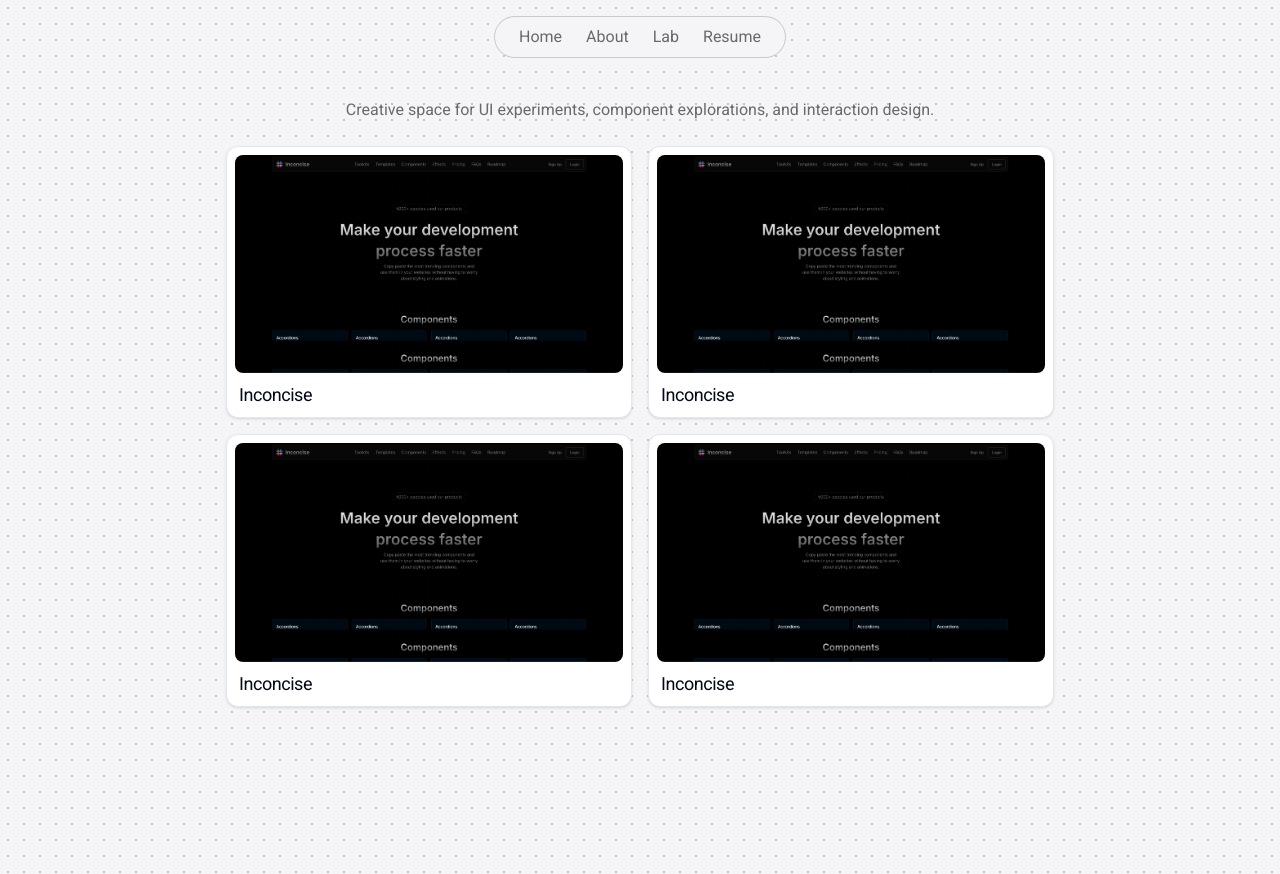
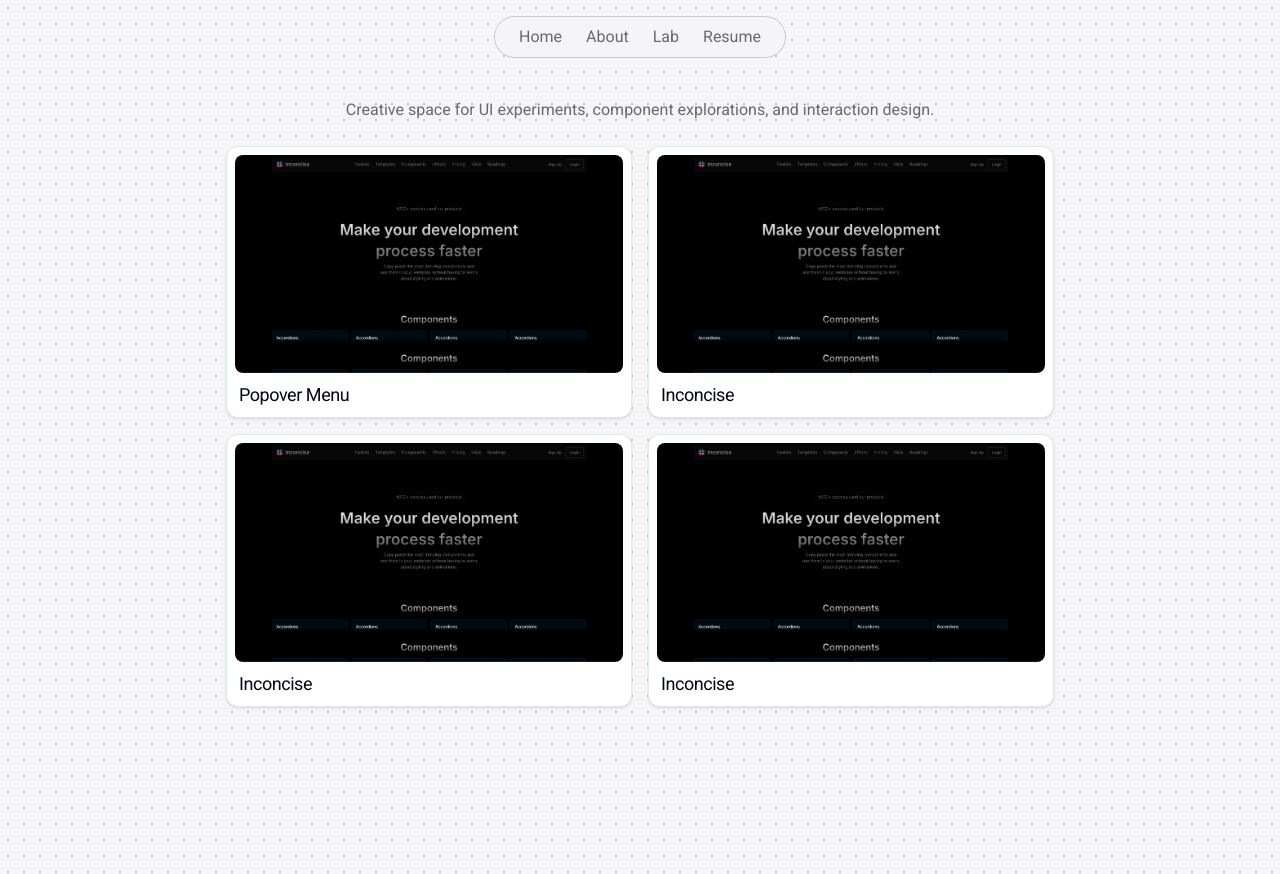
Before and after one commit to Ayusht0mar/portfolio-nextjs, a Next.js app: page /lab in a window 1280 px wide. Built offline with nearby package versions, Linux system fonts and the light colour scheme.

Commit message:
Data updated

```diff
--- a/src/app/lab/page.tsx
+++ b/src/app/lab/page.tsx
@@ -8,8 +8,8 @@ const LabPage = () => {
                 <LabCard
                     imgSrc="/inconcisecover.jpg"
                     imgAlt = "Inconcise"
-                    title = "Inconcise"
-                    href = "/"
+                    title = "Popover Menu"
+                    href = "/lab/popover-menu"
                 />
                 <LabCard
                     imgSrc="/inconcisecover.jpg"
```
